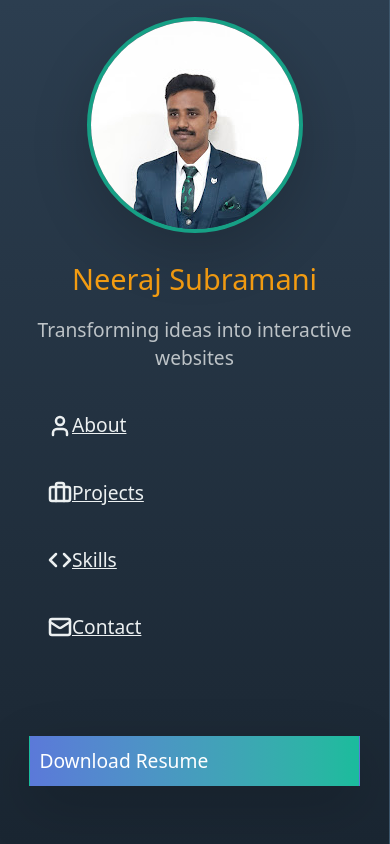
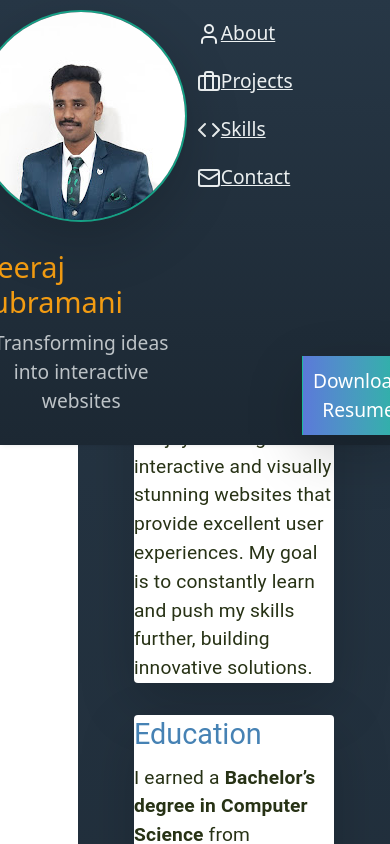
Before and after one commit to Neeraj0906/Portfolio-WEB, a React (Vite) app: page / in a window 390 px wide. Shown: the top 844 px of the page. Built offline with nearby package versions, Linux system fonts and the light colour scheme.

Commit message:
11 commit

```diff
--- a/src/App.jsx
+++ b/src/App.jsx
@@ -1,18 +1,18 @@
 import React from "react";
 import { HashRouter as Router, Routes, Route } from "react-router-dom";
-import Navbar from "./components/Navbar";  // Make sure the Navbar path is correct
-import About from "./components/About";  // Assuming you have these components
-import Projects from "./components/Projects";  // Same for Projects
-import Skills from "./components/Skills";  // Assuming you have a Skills component
-import Contact from "./components/Contact";  // Assuming you have a Contact component
+import Navbar from "./components/Navbar";
+import About from "./components/About";
+import Projects from "./components/Projects";
+import Skills from "./components/Skills";
+import Contact from "./components/Contact";
 
 function App() {
   return (
     <Router>
       <Navbar />
-      <div className="ml-64"> {/* This ensures the content isn't hidden behind the sidebar */}
+      <div className="ml-64">
         <Routes>
-          <Route path="/" element={<About />} />  {/* Home page */}
+          <Route path="/" element={<About />} />
           <Route path="/about" element={<About />} />
           <Route path="/projects" element={<Projects />} />
           <Route path="/skills" element={<Skills />} />
--- a/src/components/About.jsx
+++ b/src/components/About.jsx
@@ -8,7 +8,7 @@ const About = () => {
       initial={{ opacity: 0, y: 20 }}
       animate={{ opacity: 1, y: 0 }}
       transition={{ duration: 0.8 }}
-      className="min-h-screen bg-gradient-custom py-16 px-[40px] content-wrapper"
+      className="min-h-screen bg-gradient-custom py-16 px-[40px] ml-[20%]" // Add ml-[20%] to respect the sidebar
     >
       <Container maxWidth="lg">
         {/* Heading */}
--- a/src/components/Navbar.jsx
+++ b/src/components/Navbar.jsx
@@ -1,7 +1,7 @@
 import React from "react";
 import { NavLink } from "react-router-dom";
 import { User, Briefcase, Code, Mail } from "lucide-react";
-import { Button } from "@mui/material"; // Material UI Button
+import { Button } from "@mui/material";
 
 const Navbar = () => {
   const handleResumeClick = () => {
@@ -9,27 +9,26 @@ const Navbar = () => {
   };
 
   return (
-    <nav className="h-screen w-[245] bg-gradient-to-b from-[#2C3E50] to-[#1a2632] text-white flex flex-col justify-between p-4 shadow-xl fixed top-[0px] left-0 border-r border-[#3d566b]">
+    <nav>
       {/* Profile Section */}
-      <div className="flex flex-col items-center mt-[-12px] mb-6">
-        {/* Profile Picture with Animation */}
+      <div className="flex flex-col items-center mb-6">
+        {/* Profile Picture */}
         <div className="relative group">
-          <div className="absolute -inset-0.5 bg-gradient-to-r from-[#16A085] to-[#F39C12] rounded-full blur opacity-25 group-hover:opacity-75 transition duration-300"></div>
           <img
             src="/assets/Me5.jpg"
             alt="Neeraj Subramani"
-            className="relative w-24 h-24 rounded-full object-cover shadow-lg border-4 border-[#16A085] transform transition-transform duration-300 group-hover:scale-105"
+            className="w-16 h-16 rounded-full object-cover shadow-lg border-2 border-[#16A085] transition-transform duration-300 group-hover:scale-105"
           />
         </div>
         {/* Name and Tagline */}
-        <h2 className="mt-4 text-xl font-bold text-[#F39C12] tracking-wide">Neeraj Subramani</h2>
-        <p className="mt-2 text-xs text-[#BDC3C7] text-center font-medium leading-relaxed">
+        <h2 className="mt-4 text-sm font-bold text-[#F39C12] tracking-wide">Neeraj Subramani</h2>
+        <p className="text-xs text-[#BDC3C7] text-center font-medium leading-relaxed">
           Transforming ideas into interactive websites
         </p>
       </div>
 
       {/* Navigation Links */}
-      <div className="flex flex-col items-start flex-grow justify-start space-y-3">
+      <div className="flex flex-col items-start space-y-2">
         {[
           { to: "/about", icon: <User />, label: "About" },
           { to: "/projects", icon: <Briefcase />, label: "Projects" },
@@ -40,26 +39,26 @@ const Navbar = () => {
             key={to}
             to={to}
             className={({ isActive }) =>
-              `flex items-center p-3 w-full justify-start rounded-xl text-lg font-semibold transition-all duration-300 ${
+              `flex items-center p-2 w-full justify-start rounded-lg text-sm font-semibold transition-all duration-300 ${
                 isActive
                   ? "bg-gradient-to-r from-[#16A085] to-[#1abc9c] text-white shadow-lg"
                   : "hover:bg-[#1ABC9C]/20 text-[#ECF0F1]"
               }`
             }
           >
-            {React.cloneElement(icon, { className: "w-5 h-5", strokeWidth: 2.5 })}
-            <span className="ml-4">{label}</span>
+            {React.cloneElement(icon, { className: "w-4 h-4", strokeWidth: 2 })}
+            <span className="ml-2">{label}</span>
           </NavLink>
         ))}
       </div>
 
       {/* Resume Button */}
-      <div className="mt-auto mb-4">
+      <div className="mt-auto">
         <button
           onClick={handleResumeClick}
-          className="flex items-center p-2 w-full justify-start rounded-xl text-lg font-semibold transition-all duration-300 bg-gradient-to-r from-[#5b79d9] to-[#1abc9c] text-white shadow-lg hover:bg-[#1ABC9C]/70"
+          className="flex items-center p-2 w-full justify-start rounded-lg text-sm font-semibold transition-all duration-300 bg-gradient-to-r from-[#5b79d9] to-[#1abc9c] text-white shadow-lg hover:bg-[#1ABC9C]/70"
         >
-          <span className="ml-3">Download Resume</span>
+          <span className="ml-2">Download Resume</span>
         </button>
       </div>
     </nav>
--- a/src/index.css
+++ b/src/index.css
@@ -2,7 +2,7 @@
 @tailwind components;
 @tailwind utilities;
 
-/* Custom styles */
+/* Root Styles */
 :root {
   --primary-color: #4682B4; /* Steel Blue */
   --secondary-color: #20B2AA; /* Light Sea Green */
@@ -20,84 +20,47 @@
   font-size: larger;
 }
 
-/* Link styles */
-a {
-  font-weight: 500;
-  color: var(--primary-color);
-  text-decoration: inherit;
-}
-a:hover {
-  color: var(--secondary-color);
-}
-
-/* Button styles */
-button {
-  border-radius: 8px;
-  border: 1px solid transparent;
-  padding: 0.6em 1.2em;
-  font-size: 1em;
-  font-weight: 500;
-  background-color: var(--secondary-color);
-  color: white; /* Ensure text is readable */
-}
-button:hover {
-  border-color: var(--accent-color);
-}
-
 /* Sidebar Styling */
 nav {
   position: fixed;
   top: 0;
   left: 0;
+  width: 20%; /* Reduced width */
   height: 100vh;
   z-index: 1000;
+  background: linear-gradient(to bottom, var(--dark-bg-gradient-start), var(--dark-bg-gradient-end));
+  padding: 1rem;
+  box-shadow: 2px 0 5px rgba(0, 0, 0, 0.1);
+  display: flex;
+  flex-direction: column;
+  justify-content: space-between;
 }
 
 /* Body Styling */
 body {
-  margin-left: 16rem;
+  margin-left: 20%; /* Match the sidebar width */
   padding: 0;
   font-family: 'Inter', sans-serif;
   background-color: var(--light-bg-color);
 }
 
 /* Section Margin */
-section.ml-64 {
-  margin-left: 16rem;
+section {
+  margin-left: 20%; /* Match the sidebar width */
 }
 
-/* Card Hover Effect */
-.card:hover {
-  transform: scale(1.05);
-  transition: transform 0.2s ease-in-out;
-}
+/* Responsive Design */
+@media (max-width: 768px) {
+  nav {
+    width: 100%;
+    height: auto;
+    flex-direction: row;
+    justify-content: center;
+    padding: 0.5rem;
+  }
 
-/* Background Gradient */
-.bg-gradient-custom {
-    background-image: linear-gradient(to bottom, var(--dark-bg-gradient-start), var(--dark-bg-gradient-end));
-}
-
-/* Typography Styles */
-h1, h2, h3 {
-  color: var(--heading-color); /* Gold */
-}
-
-p {
-  color: var(--text-color); /* Light Steel Blue */
-}
-
-/* Cards */
-.paper {
-  color: var(--paper-text-color); /* Sea Green */
-}
-
-/* Add these styles to the global CSS or a dedicated styles file */
-.content-wrapper {
-  padding-left: 260px;  /* Adjust the value to match your sidebar width */
-}
-
-@media (max-width: 768px) {
-  .content-wrapper {
-    padding-left: 0;  /* Remove padding on mobile screens */
+  body,
+  section {
+    margin-left: 0;
   }
 }
```
